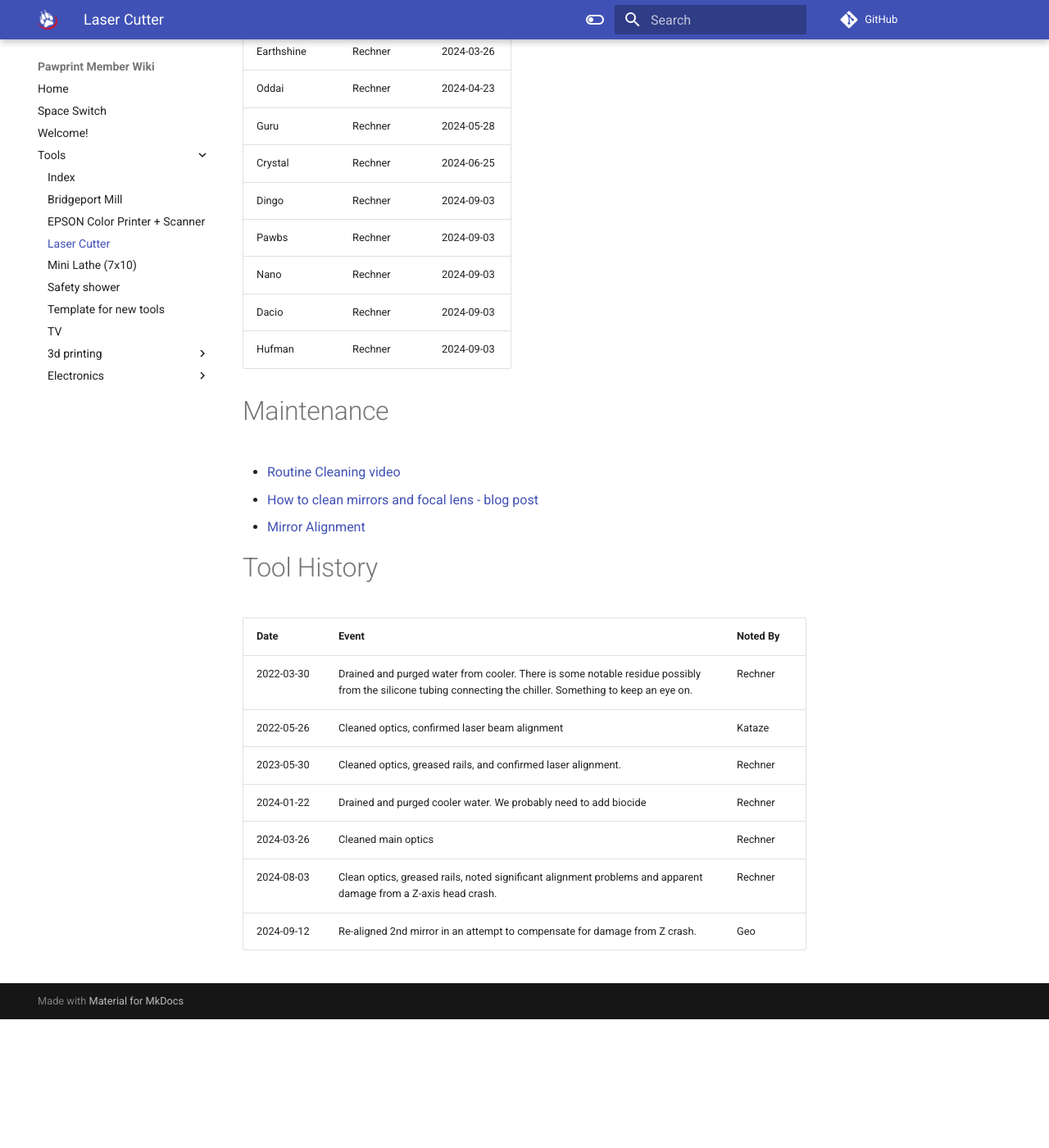
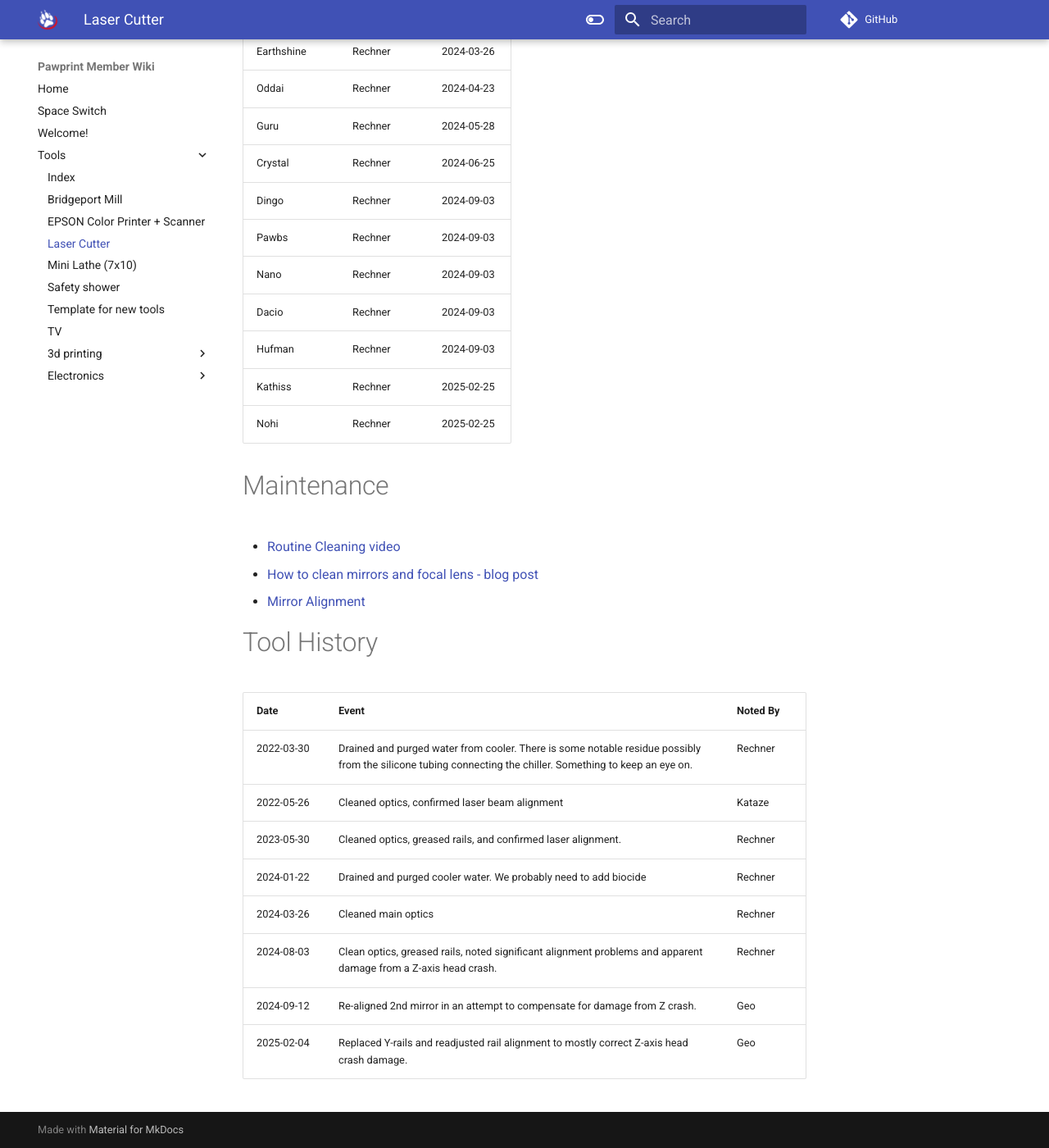
Before and after one commit to PawprintPrototyping/pawprintprototyping.github.io, an MkDocs documentation site: the page built from docs/tools/laser.md, in a window 1280 px wide and 1400 px high, scrolled down 6264 px. Shown: the whole window at 82% size. Built offline with MkDocs 1.6.1 and Material for MkDocs 9.7.7, drawn with Linux system fonts in a browser that asks for light colours; comment, search, counter and statistics services are not loaded; before the commit the page ends 7507 px from its top, so only the background shows below that.

Commit message:
Laser maintenance and new signoffs

```diff
--- a/docs/tools/laser.md
+++ b/docs/tools/laser.md
@@ -188,6 +188,8 @@ Our laser has an automatic focus setting. Place the material under the Z-axis se
 |Nano        | Rechner      | 2024-09-03     |
 |Dacio       | Rechner      | 2024-09-03     |
 |Hufman      | Rechner      | 2024-09-03     |
+|Kathiss     | Rechner      | 2025-02-25     |
+|Nohi        | Rechner      | 2025-02-25     |
 
 
 
@@ -209,3 +211,4 @@ Our laser has an automatic focus setting. Place the material under the Z-axis se
 |2024-03-26 | Cleaned main optics | Rechner
 |2024-08-03 | Clean optics, greased rails, noted significant alignment problems and apparent damage from a Z-axis head crash. | Rechner
 |2024-09-12 | Re-aligned 2nd mirror in an attempt to compensate for damage from Z crash. | Geo
+|2025-02-04 | Replaced Y-rails and readjusted rail alignment to mostly correct Z-axis head crash damage. | Geo
```
